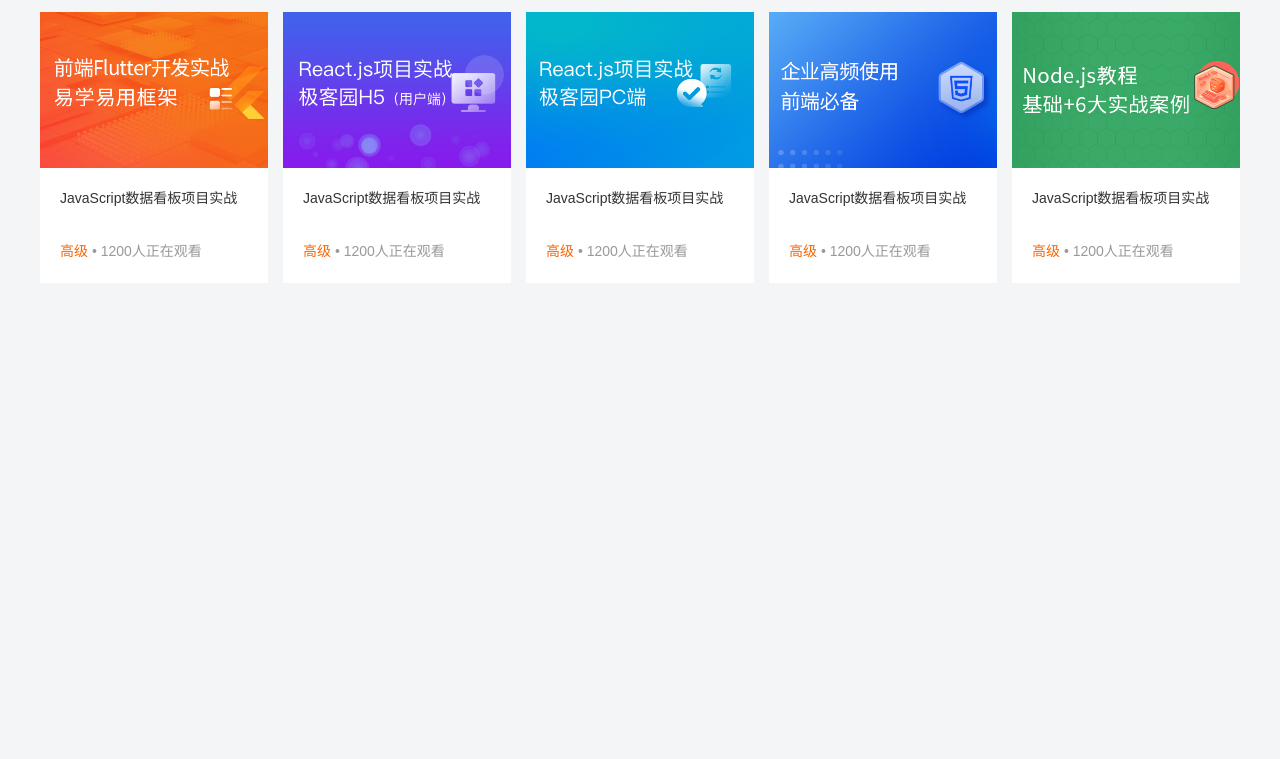
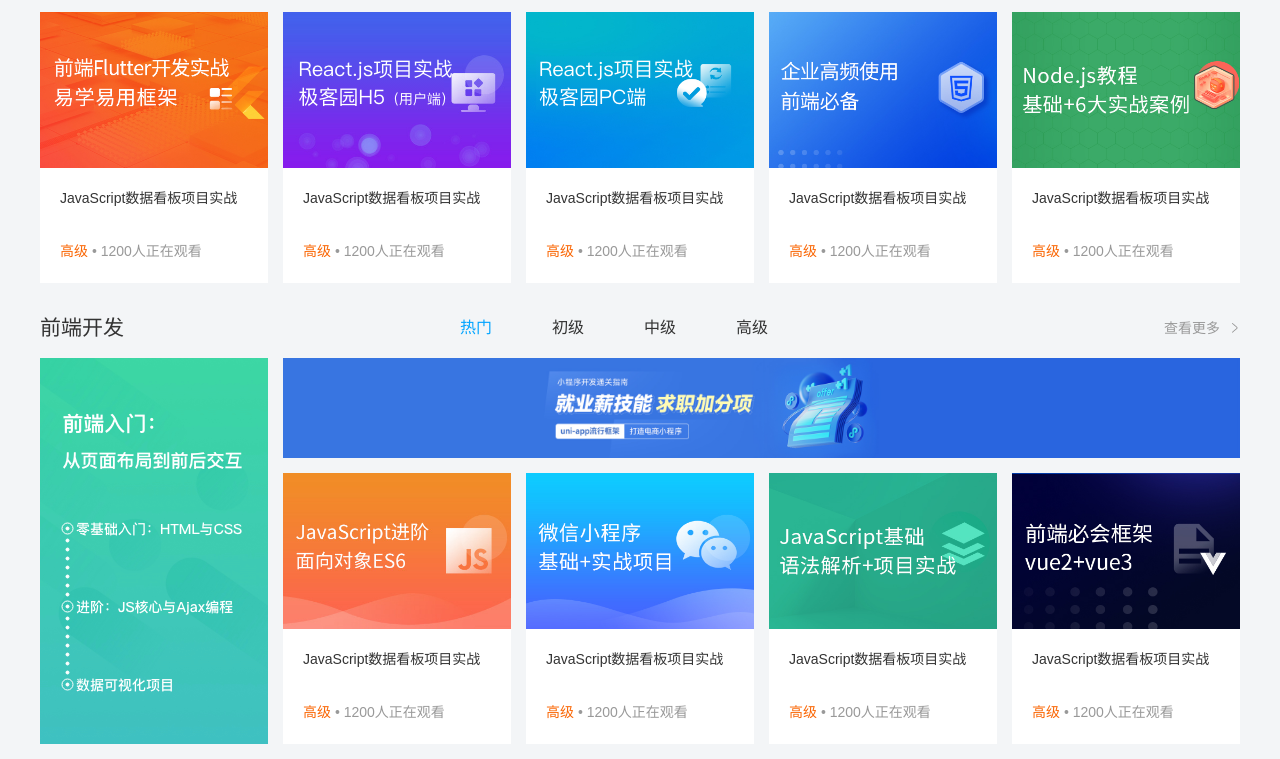
Before and after one commit to XiaoQi-2024/css-study-demo, a plain HTML site: page index.html in a window 1280 px wide. Shown: the part 940-1699 px from the top of the page. Before the commit the page ends 1238 px from the top, so only its background shows below. Drawn offline with Linux system fonts and the light colour scheme.

Commit message:
commit forward

```diff
--- a/css/index.css
+++ b/css/index.css
@@ -263,12 +263,12 @@ body {
     line-height: 60px;
 }
 
-.course h3 {
+.wrapper .hd h3 {
     font-size: 21px;
     font-weight: 400;
 }
 
-.course .more {
+.more {
     padding-right: 20px;
     font-size: 14px;
     color: #999;
@@ -322,3 +322,37 @@ body {
 .bd li .text p i {
     font-style:normal;
 }
+
+.wrapper .hd ul {
+    display: flex;
+}
+
+.wrapper .hd li {
+    margin-right: 60px;
+    font-size: 16px;
+}
+
+.wrapper .hd li .active,
+.wrapper .hd li a:hover {
+    color: #00a4ff;
+}
+
+.wrapper .bd {
+    display: flex;
+    justify-content: space-between;
+}
+
+.bd .left {
+    width: 228px;
+    /* background-color: pink; */
+}
+
+.bd .right {
+    width: 957px;
+    /* background-color: pink; */
+}
+
+.bd .right .top {
+    margin-bottom: 15px;
+    height: 100px;
+}
--- a/index.html
+++ b/index.html
@@ -219,6 +219,79 @@
             </div>
         </div>
 
+        <!-- 前端 -->
+        <div class="wrapper">
+            <!-- 标题 -->
+            <div class="hd">
+                <h3>前端开发</h3>
+                <ul>
+                    <li><a href="#" class="active">热门</a></li>
+                    <li><a href="#">初级</a></li>
+                    <li><a href="#">中级</a></li>
+                    <li><a href="#">高级</a></li>
+                </ul>
+                <a href="#" class="more">查看更多</a>
+            </div>
+            <div class="bd">
+                <div class="left">
+                    <img src="./uploads/web_left.png" alt="">
+                </div>
+                <div class="right">
+                    <div class="top">
+                        <img src="./uploads/web_top.png" alt="">
+                    </div>
+                    <div class="bottom">
+                        <ul>
+                            <li>
+                                <a href="#">
+                                    <div class="pic">
+                                        <img src="./uploads/web01.png" alt="">
+                                    </div>
+                                    <div class="text">
+                                        <h4>JavaScript数据看板项目实战</h4>
+                                        <p><span>高级</span> • <i>1200</i>人正在观看</p>
+                                    </div>
+                                </a>
+                            </li>
+                            <li>
+                                <a href="#">
+                                    <div class="pic">
+                                        <img src="./uploads/web02.png" alt="">
+                                    </div>
+                                    <div class="text">
+                                        <h4>JavaScript数据看板项目实战</h4>
+                                        <p><span>高级</span> • <i>1200</i>人正在观看</p>
+                                    </div>
+                                </a>
+                            </li>
+                            <li>
+                                <a href="#">
+                                    <div class="pic">
+                                        <img src="./uploads/web03.png" alt="">
+                                    </div>
+                                    <div class="text">
+                                        <h4>JavaScript数据看板项目实战</h4>
+                                        <p><span>高级</span> • <i>1200</i>人正在观看</p>
+                                    </div>
+                                </a>
+                            </li>
+                            <li>
+                                <a href="#">
+                                    <div class="pic">
+                                        <img src="./uploads/web04.png" alt="">
+                                    </div>
+                                    <div class="text">
+                                        <h4>JavaScript数据看板项目实战</h4>
+                                        <p><span>高级</span> • <i>1200</i>人正在观看</p>
+                                    </div>
+                                </a>
+                            </li>
+                        </ul>
+                    </div>
+                </div>
+            </div>
+        </div>
+
 
 
 </body>
```
